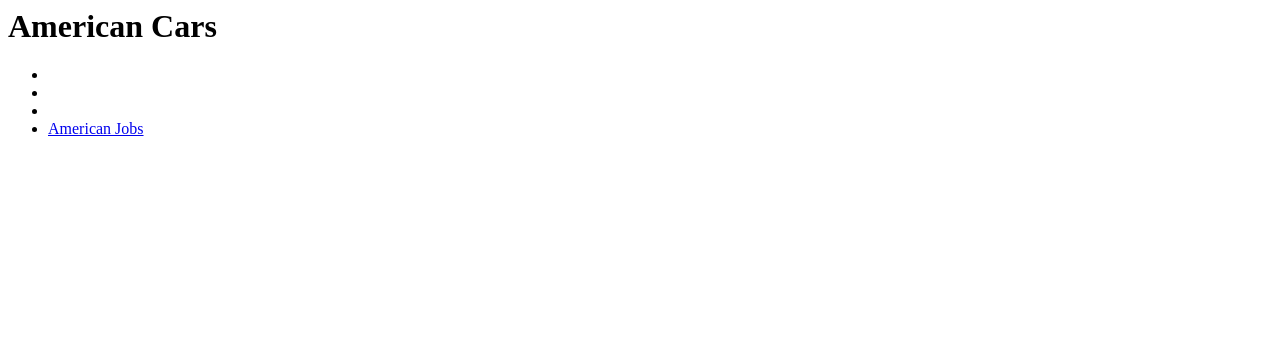
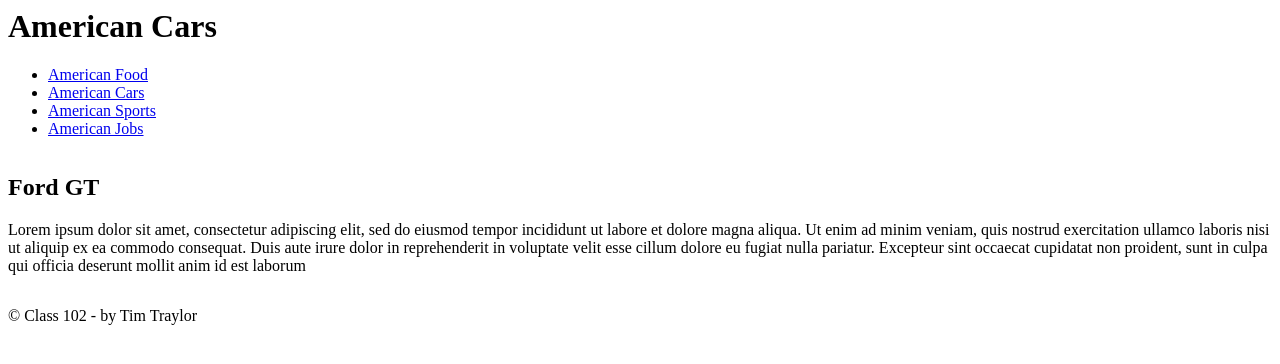
Before and after one commit to ttray310/Collab-C102, a plain HTML site: page index.html in a window 1280 px wide. Drawn offline with Linux system fonts and the light colour scheme.

Commit message:
uploading to check

```diff
--- a/index.html
+++ b/index.html
@@ -4,20 +4,28 @@
             <h1>American Cars</h1>
             <nav>
                 <ul>
-                    <li><a href="/"></a></li>
-                    <li><a href="/"></a></li>
-                    <li><a href="/"></a></li>
+                    <li><a href="/">American Food</a></li>
+                    <li><a href="https://ttray310.github.io/Collab-C102/">American Cars</a></li>
+                    <li><a href="/">American Sports</a></li>
                     <li><a href="/">American Jobs</a></li>
                 </ul>
             </nav>
         </header>
         <section>
-
+            <img src="">
+            <h2>Ford GT</h2>
         </section>
         <section>
-
+            <p>Lorem ipsum dolor sit amet, consectetur adipiscing elit, sed do eiusmod tempor
+                incididunt ut labore et dolore magna aliqua. Ut enim ad minim veniam, quis nostrud
+                exercitation ullamco laboris nisi ut aliquip ex ea commodo consequat. Duis aute
+                irure dolor in reprehenderit in voluptate velit esse cillum dolore eu fugiat nulla
+                pariatur. Excepteur sint occaecat cupidatat non proident, sunt in culpa qui officia
+                deserunt mollit anim id est laborum</p>
+            <img src="">
         </section>
-
-
+        <footer>
+            <p>&copy; Class 102 - by Tim Traylor</p>
+        </footer>
 </body>
 </html>
```
